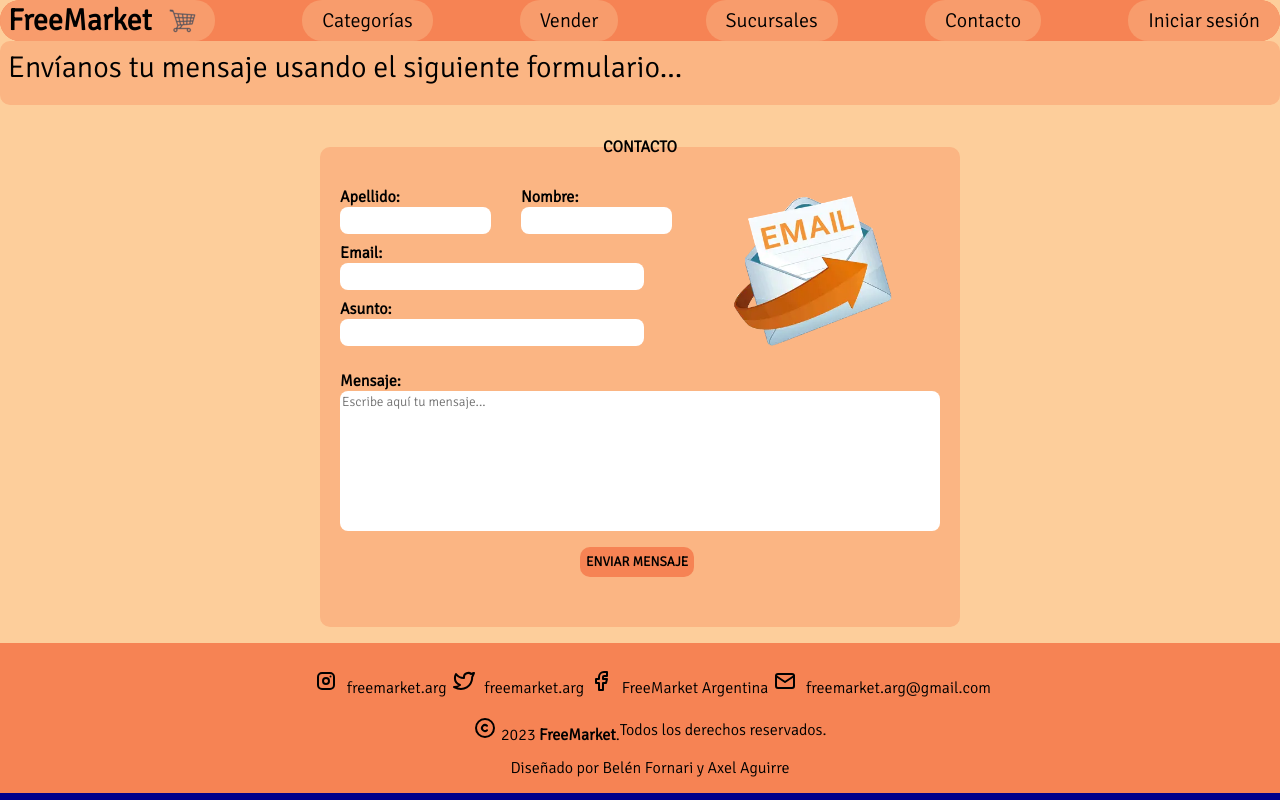
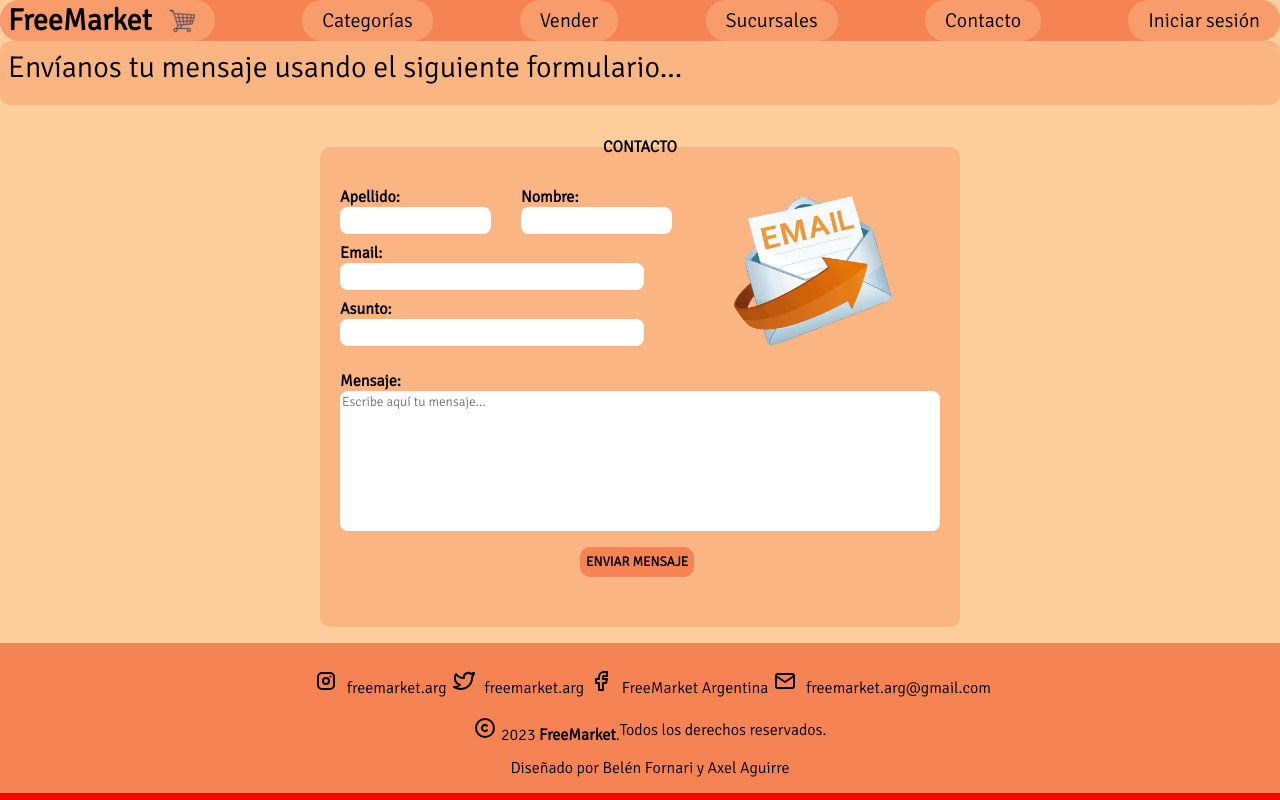
Before and after one commit to axelmatiasaguirre/tpo_freemarket, a Django app: page /contacto/ in a window 1280 px wide. Run offline with Django 3.2, Linux system fonts and the light colour scheme.

Commit message:
deploy v1.4

```diff
--- a/static/css/contacto/contacto.css
+++ b/static/css/contacto/contacto.css
@@ -32,7 +32,7 @@ footer {
 }
 
 .container {
-    background-color: darkblue;
+    background-color: red;
 
     display: grid;
     grid-template-areas:
```
